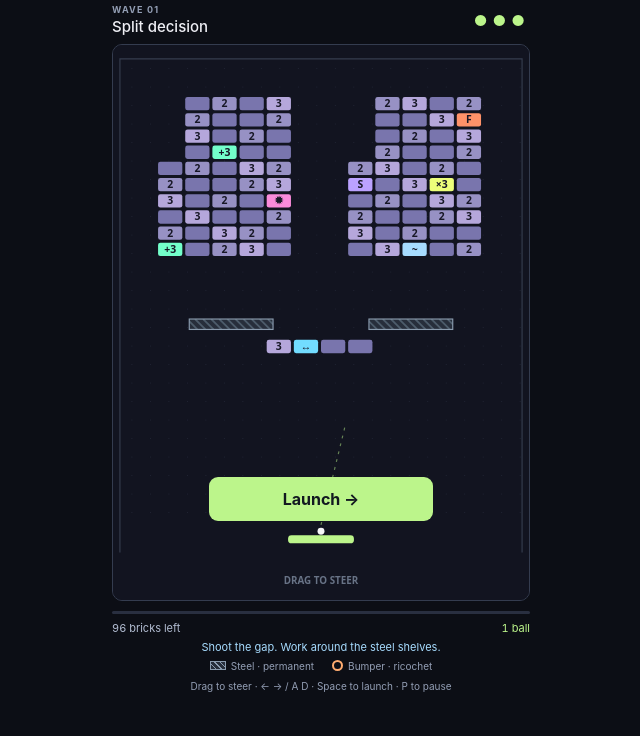
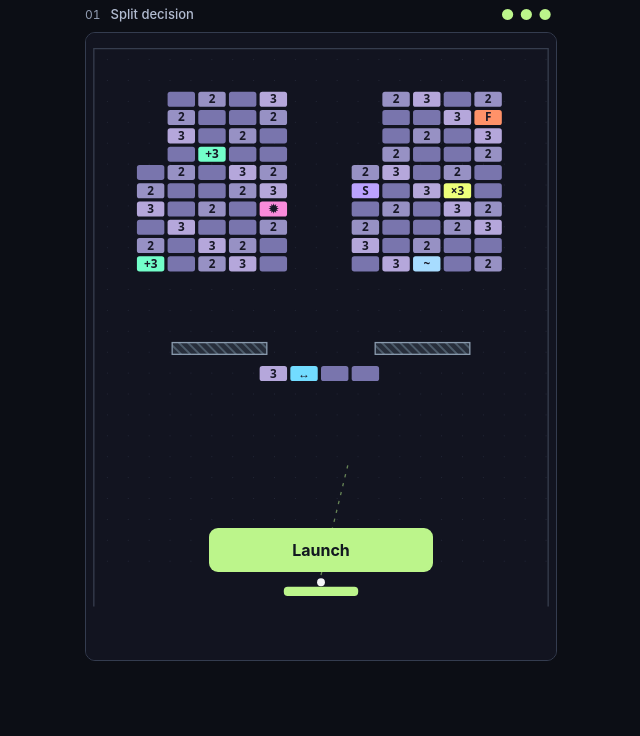
Before and after one commit to rzhade3/brainrot-games, a website built with Vite: page games/breakout/index.html in a window 1280 px wide. Shown: the part 64-800 px from the top of the page, without its empty margins (319-959 px from the left). Built offline with nearby package versions, Linux system fonts and the light colour scheme.

Commit message:
Strip Break Rot UI down to playfield, essential stats, and contextual controls

```diff
--- a/src/games/breakout/main.ts
+++ b/src/games/breakout/main.ts
@@ -5,21 +5,17 @@ import { Renderer } from './render';
 const root = document.querySelector<HTMLDivElement>('#app')!;
 root.innerHTML = `
   <div class="br-shell">
-    <header><a href="/" aria-label="Back to arcade">←</a><h1>Break<span>rot</span></h1><div class="br-score"><small>SCORE</small><b id="score">0</b></div><button id="help" aria-label="How to play">?</button><button id="pause" aria-label="Pause game">Ⅱ</button></header>
+    <header><a href="/" aria-label="Back to arcade">←</a><h1>Break<span>rot</span></h1><div class="br-score"><b id="score" aria-label="Score: 0">0</b></div><button id="help" aria-label="How to play">?</button><button id="pause" aria-label="Pause game">Ⅱ</button></header>
     <main>
-      <div class="br-level"><div><small id="wave">WAVE 01</small><h2 id="level-name"></h2></div><span id="lives" role="img" aria-label="3 lives"></span></div>
+      <div class="br-level"><div class="br-wave"><span id="wave">01</span><h2 id="level-name"></h2></div><span id="lives" role="img" aria-label="3 lives"></span></div>
       <div class="br-arena"><canvas tabindex="0" aria-label="Breakout playfield. Drag to steer or use arrow keys. Space launches; P pauses."></canvas>
-        <div class="br-overlay" id="overlay"><section class="br-panel"><small id="eyebrow">ONE BALL. MAKE IT COUNT.</small><h2 id="title">Find your angle.</h2><p id="message"></p><button class="br-primary" id="launch">Launch</button><div id="menu" hidden><button id="sound" aria-pressed="false">Sound off</button><button id="restart">Restart run</button></div></section></div>
+        <div class="br-overlay" id="overlay"><section class="br-panel"><h2 id="title">Find your angle.</h2><p id="message"></p><button class="br-primary" id="launch">Launch</button><div id="menu" hidden><button id="sound" aria-pressed="false">Sound off</button><button id="restart">Restart run</button></div></section></div>
       </div>
-      <div class="br-progress" role="progressbar" aria-label="Wave cleared" aria-valuemin="0" aria-valuemax="100" aria-valuenow="0"><i id="progress"></i></div>
-      <div class="br-readout"><span id="remaining"></span><span id="balls">1 ball</span></div>
-      <div id="effects" class="br-effects"></div>
-      <div class="br-legend"><span><i class="br-steel"></i> Steel · permanent</span><span><i class="br-bumper"></i> Bumper · ricochet</span></div>
-      <p class="br-tip">Drag to steer <span>· ← → / A D · Space to launch · P to pause</span></p>
+      <div class="br-readout"><span id="effects"></span><span id="balls"></span></div>
       <div class="br-sr" id="announcement" aria-live="polite"></div>
     </main>
   </div>
-  <dialog aria-labelledby="help-title"><h2 id="help-title">Play the angles.</h2><p>Clear the numbered and colored bricks. Steel is permanent; round bumpers reflect and accelerate balls. Only breakable bricks count toward a clear.</p><p>Drag to position the paddle before launch. Hit near its edges to aim your return. A life is lost when every ball falls. You have three lives for the run; waves don’t award more.</p><dl>${Object.entries(LABELS).map(([k, v]) => `<dt style="color:${COLORS[k as keyof typeof COLORS]}">${v}</dt><dd>${({ triple: 'Triple live balls', add: 'Add three balls', wide: '↔ Wider paddle for 10 seconds', fire: 'F · Pierce bricks for 4 seconds; steel still blocks', bomb: '✹ Damage nearby bricks by two hits', shield: 'S · Save one falling ball', slow: '~ Slow motion for 5 seconds' })[k as keyof typeof LABELS]}</dd>`).join('')}</dl><p>Hit a power tile to activate it. Upgrades and balls reset each wave and after a lost life. The swarm caps at ${MAX_BALLS}. Numbers show hits remaining. Best scores save on this device.</p><button id="help-sound">Sound off</button><button id="close-help" class="br-primary">Got it</button></dialog>`;
+  <dialog aria-labelledby="help-title"><h2 id="help-title">How to play</h2><p>Drag or use ← → / A D to steer. Space launches; P pauses.</p><p>Clear the numbered and colored bricks. Steel is permanent; round bumpers reflect and accelerate balls. Only breakable bricks count toward a clear.</p><p>Drag to position the paddle before launch. Hit near its edges to aim your return. A life is lost when every ball falls. You have three lives for the run; waves don’t award more.</p><dl>${Object.entries(LABELS).map(([k, v]) => `<dt style="color:${COLORS[k as keyof typeof COLORS]}">${v}</dt><dd>${({ triple: 'Triple live balls', add: 'Add three balls', wide: '↔ Wider paddle for 10 seconds', fire: 'F · Pierce bricks for 4 seconds; steel still blocks', bomb: '✹ Damage nearby bricks by two hits', shield: 'S · Save one falling ball', slow: '~ Slow motion for 5 seconds' })[k as keyof typeof LABELS]}</dd>`).join('')}</dl><p>Hit a power tile to activate it. Upgrades and balls reset each wave and after a lost life. The swarm caps at ${MAX_BALLS}. Numbers show hits remaining. Best scores save on this device.</p><button id="help-sound">Sound off</button><button id="close-help" class="br-primary">Got it</button></dialog>`;
 const el = (id: string) => document.getElementById(id)!;
 const canvas = root.querySelector('canvas')!, renderer = new Renderer(canvas);
 const overlay = el('overlay'), dialog = root.querySelector('dialog')!;
@@ -38,10 +34,10 @@ function syncOverlay() {
   el('menu').hidden = !paused && game.status !== 'over';
   el('restart').textContent = confirmRestart ? 'Yes, restart run' : 'Restart run';
   const cleared = game.status === 'cleared', over = game.status === 'over';
-  el('eyebrow').textContent = confirmRestart ? 'START OVER?' : paused ? 'TAKE A BREATHER' : cleared ? `WAVE ${game.wave} CLEARED` : over ? 'RUN COMPLETE' : `WAVE ${game.wave} · ${game.name}`;
-  el('title').textContent = confirmRestart ? 'Reset this run?' : paused ? 'Paused.' : cleared ? 'Clean break.' : over ? 'One more run?' : game.elapsed > 0 ? 'Another chance.' : 'Find your angle.';
-  el('message').textContent = confirmRestart ? 'Your best score is kept. Current wave progress will reset.' : paused ? `Best ${best.toLocaleString()} · Sound and restart below.` : cleared ? `${game.score.toLocaleString()} points · Next wave starts with one ball and fresh upgrades.` : over ? `${game.score.toLocaleString()} points · Best ${best.toLocaleString()} · Reached wave ${game.wave}` : game.hint;
-  el('launch').textContent = confirmRestart ? 'Keep playing' : paused ? 'Resume' : cleared ? 'Next wave →' : over ? 'Play again' : 'Launch →';
+  el('title').textContent = confirmRestart ? 'Restart run?' : paused ? 'Paused' : cleared ? 'Wave cleared' : over ? 'Game over' : '';
+  el('message').textContent = confirmRestart ? 'Current progress will reset.' : over ? `${game.score.toLocaleString()} points · Best ${best.toLocaleString()}` : '';
+  el('message').hidden = !el('message').textContent;
+  el('launch').textContent = confirmRestart ? 'Keep playing' : paused ? 'Resume' : cleared ? 'Next wave' : over ? 'Play again' : 'Launch';
 }
 function start() {
   if (confirmRestart) { confirmRestart = false; paused = false; }
@@ -86,12 +82,12 @@ window.addEventListener('pagehide', persist);
 function resize() { const dpr = Math.min(2, devicePixelRatio || 1); canvas.width = Math.round(canvas.clientWidth * dpr); canvas.height = Math.round(canvas.clientHeight * dpr); }
 new ResizeObserver(resize).observe(canvas);
 function updateHUD() {
-  el('score').textContent = game.score.toLocaleString(); el('wave').textContent = `WAVE ${String(game.wave).padStart(2, '0')}`; el('level-name').textContent = game.name;
+  el('score').textContent = game.score.toLocaleString(); el('score').setAttribute('aria-label', `Score: ${game.score}`);
+  el('wave').textContent = String(game.wave).padStart(2, '0'); el('wave').setAttribute('aria-label', `Wave ${game.wave}`); el('level-name').textContent = game.name;
   el('lives').textContent = '●'.repeat(game.lives) + '○'.repeat(3 - game.lives); el('lives').setAttribute('aria-label', `${game.lives} lives remaining`);
-  const remaining = game.remaining, progress = Math.round((1 - remaining / game.initialBricks) * 100);
-  el('remaining').textContent = `${remaining} bricks left`; el('balls').textContent = `${game.status === 'ready' ? 1 : game.balls.length} ${game.balls.length === 1 || game.status === 'ready' ? 'ball' : 'balls'}`;
-  el('progress').style.width = `${progress}%`; root.querySelector('[role="progressbar"]')!.setAttribute('aria-valuenow', String(progress));
-  el('effects').textContent = game.status === 'ready' ? game.hint : [game.wide > 0 ? `↔ Wide ${Math.ceil(game.wide)}s` : '', game.fire > 0 ? `Fire ${Math.ceil(game.fire)}s` : '', game.slow > 0 ? `Slow ${Math.ceil(game.slow)}s` : '', game.shields ? '1 save' : '', game.comboTime > 0 && game.combo > 1 ? `Combo ×${Math.min(10, game.combo)}` : ''].filter(Boolean).join(' · ');
+  el('balls').textContent = game.balls.length > 1 ? `● ×${game.balls.length}` : '';
+  el('balls').setAttribute('aria-label', `${game.balls.length} balls`);
+  el('effects').textContent = [game.wide > 0 ? `↔ ${Math.ceil(game.wide)}s` : '', game.fire > 0 ? `F ${Math.ceil(game.fire)}s` : '', game.slow > 0 ? `~ ${Math.ceil(game.slow)}s` : '', game.shields ? 'S' : ''].filter(Boolean).join('  ·  ');
   const next = `${game.name}. Wave ${game.wave}. ${game.lives} lives. ${paused ? 'Paused' : game.status}.`;
   if (next !== announcement) { el('announcement').textContent = next; announcement = next; }
 }
--- a/src/games/breakout/render.ts
+++ b/src/games/breakout/render.ts
@@ -51,7 +51,6 @@ export class Renderer {
     }
     if (g.shields) { c.strokeStyle = COLORS.shield; c.lineWidth = 3; c.beginPath(); c.moveTo(12, H - 34); c.lineTo(W - 12, H - 34); c.stroke(); }
     c.strokeStyle = '#363d4e'; c.lineWidth = 2; c.beginPath(); c.moveTo(12, PADDLE_Y + 30); c.lineTo(12, TOP); c.lineTo(W - 12, TOP); c.lineTo(W - 12, PADDLE_Y + 30); c.stroke();
-    this.text('DRAG TO STEER', W / 2, H - 28, 17, '#687386');
     for (const p of this.particles) { p.life -= dt; p.x += p.vx * dt; p.y += p.vy * dt; c.globalAlpha = Math.max(0, p.life * 2.85); c.fillStyle = p.color; c.fillRect(p.x, p.y, 4, 4); }
     c.globalAlpha = 1; this.particles = this.particles.filter(p => p.life > 0);
     for (const t of this.toasts) { t.life -= dt; if (!reduced) t.y -= dt * 18; c.globalAlpha = Math.min(1, Math.max(0, t.life * 2)); this.text(t.text, Math.max(60, Math.min(W - 60, t.x)), t.y, 24, t.color); }
--- a/src/games/breakout/style.css
+++ b/src/games/breakout/style.css
@@ -5,48 +5,41 @@ button, a { -webkit-tap-highlight-color: transparent; touch-action: manipulation
 button { font: inherit; color: inherit; cursor: pointer; background: #252a38; border: 1px solid #444c60; border-radius: 9px; padding: 10px 14px; min-height: 44px; }
 button:hover { background: #363e50; } button:disabled { opacity: .35; cursor: default; }
 :focus-visible { outline: 3px solid #bcf58b; outline-offset: 3px; }
-.br-shell { width: min(100%, 680px, calc((100dvh - 216px - env(safe-area-inset-top) - env(safe-area-inset-bottom)) * .75)); min-width: 270px; margin: auto; padding: max(8px, env(safe-area-inset-top)) 10px max(8px, env(safe-area-inset-bottom)); }
+.br-shell { width: min(100%, 680px, calc((100dvh - 144px - env(safe-area-inset-top) - env(safe-area-inset-bottom)) * .75)); min-width: 270px; margin: auto; padding: max(8px, env(safe-area-inset-top)) 10px max(8px, env(safe-area-inset-bottom)); }
 header { display: flex; align-items: center; gap: 6px; height: 52px; }
 header a { color: #acb5c9; text-decoration: none; min-width: 32px; padding: 12px 0; font-size: 22px; }
 h1 { margin: 0; font-size: 23px; letter-spacing: -1px; } h1 span { color: #bcf58b; }
 .br-score { margin-left: auto; text-align: right; padding-right: 8px; } small { display: block; color: #939eb4; font-size: 10px; letter-spacing: 1.2px; font-weight: 650; } .br-score b { font-size: 18px; font-variant-numeric: tabular-nums; }
 header button { width: 44px; padding: 0; border-color: transparent; background: transparent; font-size: 20px; }
-.br-level { display: flex; justify-content: space-between; align-items: center; height: 48px; } .br-level small { font-size: 9px; } .br-level h2 { font-size: 15px; margin: 2px 0 0; font-weight: 550; } #lives { color: #bcf58b; letter-spacing: 5px; font-size: 15px; white-space: nowrap; }
+.br-level { display: flex; justify-content: space-between; align-items: center; height: 36px; } .br-wave { display: flex; align-items: baseline; gap: 10px; } #wave { color: #939eb4; font-size: 12px; font-variant-numeric: tabular-nums; } .br-level h2 { font-size: 13px; margin: 0; font-weight: 500; color: #b2bcd1; } #lives { color: #bcf58b; letter-spacing: 5px; font-size: 15px; white-space: nowrap; }
 .br-arena { position: relative; border-radius: 10px; overflow: hidden; border: 1px solid #343c4f; background: #121420; }
 canvas { display: block; width: 100%; aspect-ratio: 3 / 4; touch-action: none; }
 .br-overlay { position: absolute; inset: 0; background: #0c0e15d9; display: flex; justify-content: center; align-items: center; text-align: center; padding: 18px; }
 .br-preview { background: transparent; align-items: flex-end; padding: 0 30px 17%; pointer-events: none; }
 .br-panel { width: 100%; max-width: 330px; padding: 18px; border-radius: 14px; background: #171c2aec; border: 1px solid #424b61; box-shadow: 0 8px 28px #0004; pointer-events: auto; }
-.br-panel small { color: #bcf58b; font-size: 9px; letter-spacing: 1px; }
 .br-panel h2 { font-size: clamp(22px, 4vw, 30px); line-height: 1.05; letter-spacing: -.8px; margin: 8px 0; }
 .br-panel p { color: #b2bcd1; font-size: 12px; line-height: 1.5; margin: 8px 0 14px; }
 .br-primary { background: #bcf58b; color: #121820; font-weight: 750; border: 0; } .br-primary:hover { background: #d5ffaf; }
 #launch { width: 100%; } #menu { display: flex; gap: 8px; margin-top: 10px; } #menu button { flex: 1; font-size: 12px; padding: 8px; }
 [hidden] { display: none !important; }
-.br-progress { height: 3px; border-radius: 2px; background: #292f40; margin-top: 10px; overflow: hidden; } .br-progress i { display: block; height: 100%; background: #bcf58b; }
-.br-readout { display: flex; justify-content: space-between; padding-top: 7px; color: #b2bcd1; font-size: 11px; font-variant-numeric: tabular-nums; } #balls { color: #bcf58b; }
-.br-effects { min-height: 25px; padding-top: 5px; color: #a7dcff; font-size: 11px; text-align: center; }
-.br-legend { display: flex; justify-content: center; gap: 18px; font-size: 10px; color: #939eb4; } .br-legend span { display: flex; align-items: center; gap: 5px; }
-.br-steel { display: inline-block; width: 16px; height: 9px; background: repeating-linear-gradient(45deg,#272e3b 0 3px,#8a9bae 3px 4px); border: 1px solid #8a9bae; }
-.br-bumper { display: inline-block; width: 11px; height: 11px; border: 2px solid #ffac70; border-radius: 50%; }
-.br-tip { color: #939eb4; font-size: 10px; text-align: center; margin: 8px 0 0; }
+.br-readout { display: flex; justify-content: space-between; padding-top: 8px; min-height: 28px; color: #b2bcd1; font-size: 11px; font-variant-numeric: tabular-nums; } #balls { color: #bcf58b; }
 dialog { width: min(460px, 92vw); max-height: 85dvh; border: 1px solid #444c60; border-radius: 16px; background: #171c2a; color: #eeeef4; padding: 22px; line-height: 1.5; }
 dialog h2 { margin-top: 0; } dialog::backdrop { background: #080b13b3; } dialog p, dd { color: #b2bcd1; font-size: 13px; } dl { display: grid; grid-template-columns: 50px 1fr; gap: 10px; font-size: 13px; } dt { font-weight: 800; } dd { margin: 0; } dialog button { margin-right: 8px; }
 .br-sr { position: absolute; width: 1px; height: 1px; padding: 0; overflow: hidden; clip-path: inset(50%); white-space: nowrap; }
-@media (pointer: coarse) { .br-tip span { display: none; } }
 @media (max-width: 340px) { .br-preview { padding: 0 12px 16%; } .br-panel { padding: 12px; } h1 { font-size: 20px; } header { gap: 2px; } header a { min-width: 26px; } }
 @media (max-height: 600px) and (min-width: 600px) and (orientation: landscape) {
   .br-shell { width: min(850px, 100%); min-width: 0; }
   header { height: 44px; }
   main { display: grid; grid-template-columns: calc((100dvh - 72px) * .75) 1fr; column-gap: 24px; align-content: start; }
-  .br-arena { grid-column: 1; grid-row: 1 / 8; }
+  .br-arena { grid-column: 1; grid-row: 1 / 4; }
   main > :not(.br-arena) { grid-column: 2; }
   .br-level { height: 60px; }
-  .br-legend { flex-direction: column; gap: 8px; align-items: center; }
   .br-preview { padding: 0 10px 15%; }
   .br-panel { padding: 12px; }
   .br-panel h2 { font-size: 22px; }
 }
 /* Keep the launch affordance below the geometry rather than covering the board. */
 .br-preview .br-panel { max-width: 240px; padding: 8px; border: 0; box-shadow: none; background: transparent; }
-.br-preview #eyebrow, .br-preview #title, .br-preview #message { display: none; }
+.br-preview #title, .br-preview #message { display: none; }
+
+#effects { color: #a7dcff; white-space: pre-wrap; }
```
Also changed, not shown: docs/breakout-evaluation.md (+5 -3 lines), README.md.
